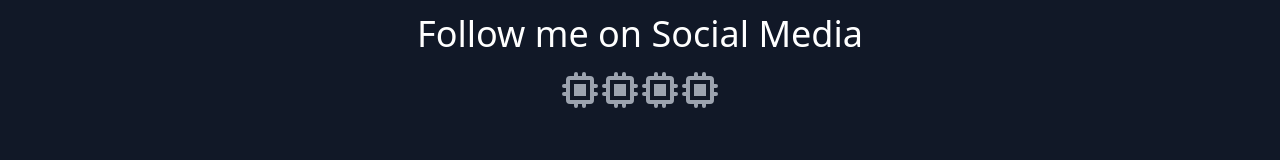
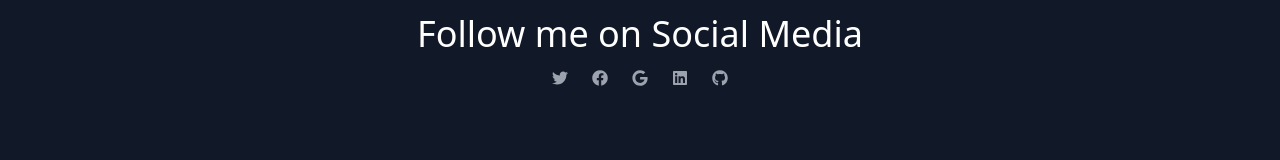
Before and after one commit to tonyedick/Portfolio, a React (Create React App) app: page / in a window 1280 px wide. Shown: the part 3737-3897 px from the top of the page. Built offline with nearby package versions, Linux system fonts and the light colour scheme.

Commit message:
React icons
Commit for react social media icons

```diff
--- a/package.json
+++ b/package.json
@@ -7,7 +7,9 @@
     "@heroicons/react": "^1.0.1",
     "react": "^17.0.2",
     "react-dom": "^17.0.2",
-    "react-scripts": "^1.1.5"
+    "react-icons": "^4.2.0",
+    "react-scripts": "^1.1.5",
+    "react-social-icons": "^5.5.0"
   },
   "scripts": {
     "start": "craco start",
--- a/src/components/Footer.js
+++ b/src/components/Footer.js
@@ -1,5 +1,9 @@
 import React from "react";
-import { ChipIcon } from "@heroicons/react/solid";
+import {FaTwitter} from "react-icons/fa";
+import {FaFacebook} from "react-icons/fa";
+import {FaGoogle} from "react-icons/fa";
+import {FaLinkedin} from "react-icons/fa";
+import {FaGithub} from "react-icons/fa";
 
 export default function Footer() {
     return (
@@ -9,10 +13,16 @@ export default function Footer() {
             <h1 className="sm:text-4xl text-3xl font-medium title-font text-white mb-4">
               Follow me on Social Media
             </h1>
-            <ChipIcon className="w-10 inline-block mb-4" />
-            <ChipIcon className="w-10 inline-block mb-4" />
-            <ChipIcon className="w-10 inline-block mb-4" />
-            <ChipIcon className="w-10 inline-block mb-4" />
+            <a href="https://www.twitter.com/dick_teejay" className="twitter social">
+              <FaTwitter className="w-10 inline-block mb-4" /></a>
+            <a href="https://www.facebook.com/dick.teejay" className="facebook social">
+              <FaFacebook className="w-10 inline-block mb-4" /></a>
+            <a href="https://www.gmail.com/djoeton" className="gmail social">
+              <FaGoogle className="w-10 inline-block mb-4" /></a>
+            <a href="https://www.linkedin.com/in/dicktonye" className="linkedin social">
+              <FaLinkedin className="w-10 inline-block mb-4" /></a>
+            <a href="https://www.github.com/dicktonye" className="github social">
+              <FaGithub className="w-10 inline-block mb-4" /></a>
           </div>
         </div>
        </section>
```
Also changed, not shown: 22 other files (tests, documents, lock files or other folders).
